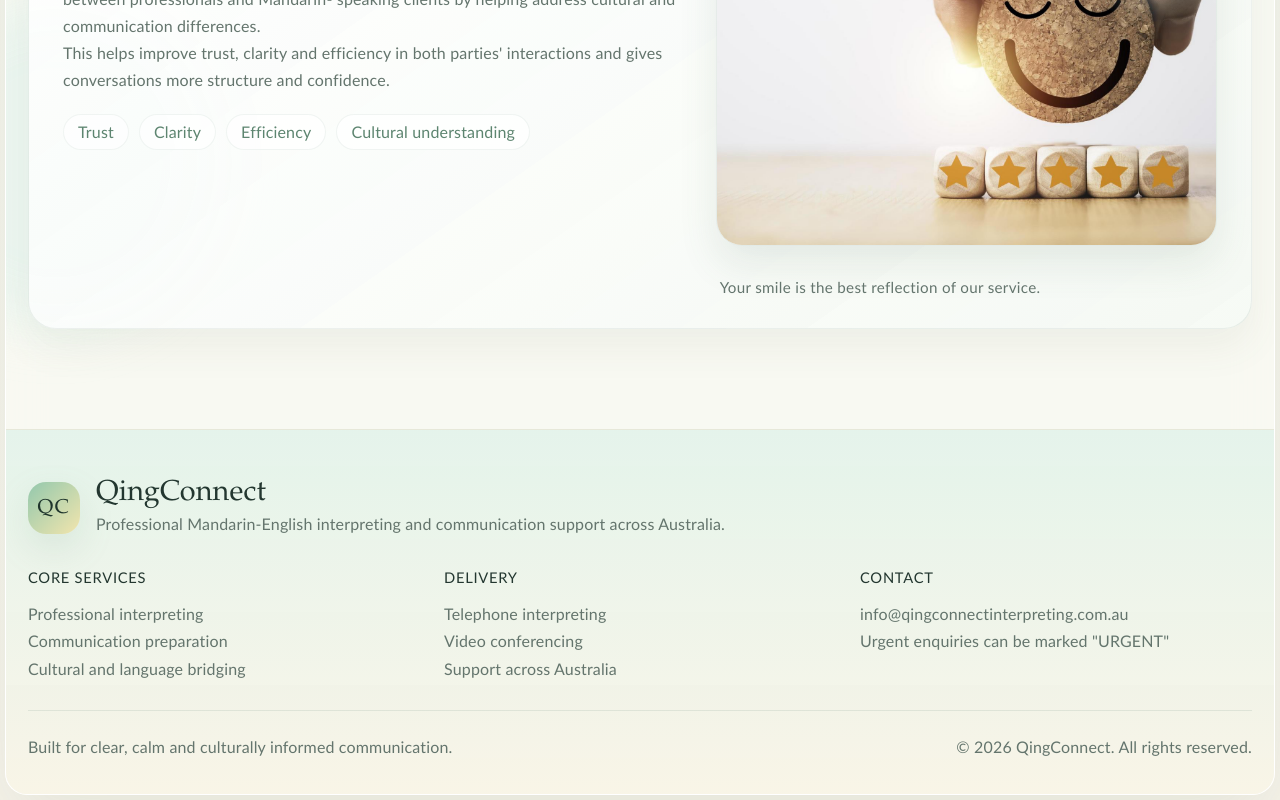
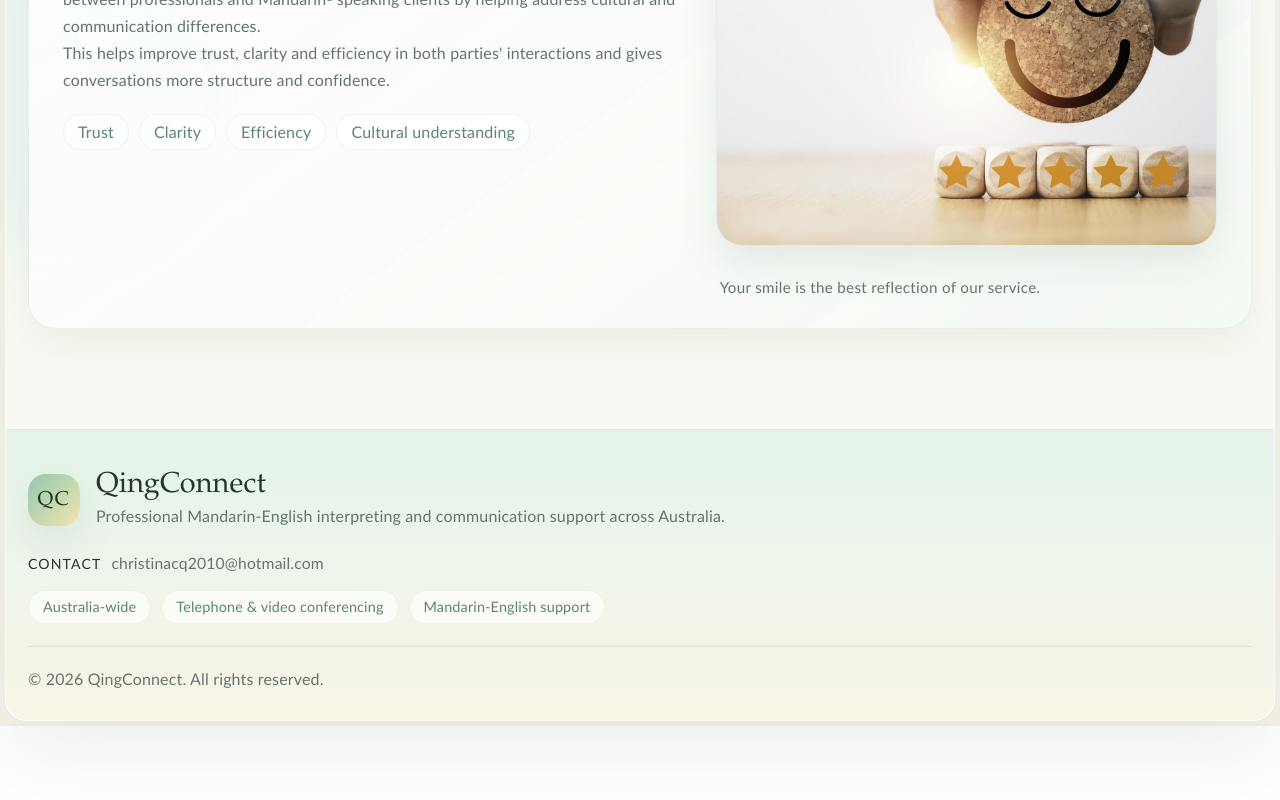
Before and after one commit to iris-yxy/qingconnect-website, a React (Vite) app: page / in a window 1280 px wide. Shown: the part 3136-3936 px from the top of the page. After the commit the page ends 3862 px from the top, so only its background shows below. Built offline with nearby package versions, Linux system fonts and the light colour scheme.

Commit message:
Refine site design and Netlify routing

```diff
--- a/src/components/Footer.jsx
+++ b/src/components/Footer.jsx
@@ -1,7 +1,7 @@
 function Footer() {
   return (
     <footer className="footer">
-      <div className="container footer-content">
+      <div className="container footer-content footer-content-simple">
         <div className="footer-brand">
           <span className="footer-mark">QC</span>
           <div>
@@ -13,30 +13,22 @@ function Footer() {
           </div>
         </div>
 
-        <div className="footer-grid">
-          <div>
-            <h4>Core Services</h4>
-            <p>Professional interpreting</p>
-            <p>Communication preparation</p>
-            <p>Cultural and language bridging</p>
+        <div className="footer-middle">
+          <div className="footer-contact-inline">
+            <span>Contact</span>
+            <a className="footer-email" href="mailto:christinacq2010@hotmail.com">
+              christinacq2010@hotmail.com
+            </a>
           </div>
 
-          <div>
-            <h4>Delivery</h4>
-            <p>Telephone interpreting</p>
-            <p>Video conferencing</p>
-            <p>Support across Australia</p>
-          </div>
-
-          <div>
-            <h4>Contact</h4>
-            <p>info@qingconnectinterpreting.com.au</p>
-            <p>Urgent enquiries can be marked "URGENT"</p>
+          <div className="footer-meta">
+            <span>Australia-wide</span>
+            <span>Telephone & video conferencing</span>
+            <span>Mandarin-English support</span>
           </div>
         </div>
 
-        <div className="footer-bottom">
-          <p>Built for clear, calm and culturally informed communication.</p>
+        <div className="footer-bottom footer-bottom-simple">
           <p>© 2026 QingConnect. All rights reserved.</p>
         </div>
       </div>
--- a/src/index.css
+++ b/src/index.css
@@ -767,7 +767,7 @@ textarea {
 
 .footer {
   margin-top: 10px;
-  padding: 48px 0 34px;
+  padding: 40px 0 28px;
   background:
     linear-gradient(180deg, rgba(227, 243, 234, 0.9), rgba(248, 244, 230, 0.92));
   border-top: 1px solid rgba(76, 117, 100, 0.1);
@@ -776,7 +776,18 @@ textarea {
 .footer-content {
   display: flex;
   flex-direction: column;
-  gap: 28px;
+  gap: 22px;
+}
+
+.footer-content-simple {
+  align-items: flex-start;
+}
+
+.footer-top {
+  display: grid;
+  grid-template-columns: minmax(280px, 1.1fr) minmax(220px, 0.9fr) minmax(220px, 0.8fr);
+  gap: 24px;
+  align-items: start;
 }
 
 .footer-brand {
@@ -792,26 +803,90 @@ textarea {
   font-weight: 500;
 }
 
-.footer-grid {
-  display: grid;
-  grid-template-columns: repeat(3, 1fr);
-  gap: 24px;
-}
-
 .footer h4 {
-  margin-bottom: 10px;
+  margin: 0 0 10px;
   font-size: 0.92rem;
   font-weight: 500;
   letter-spacing: 0.05em;
   text-transform: uppercase;
 }
 
+.footer-nav {
+  display: flex;
+  flex-direction: column;
+  gap: 10px;
+}
+
+.footer-nav a,
+.footer-contact a {
+  color: var(--heading);
+  text-decoration: none;
+}
+
+.footer-email {
+  color: var(--text-soft);
+  text-decoration: none;
+  font-family: var(--sans);
+  font-size: 0.98rem;
+  line-height: 1.6;
+}
+
+.footer-contact-inline {
+  display: flex;
+  align-items: center;
+  gap: 10px;
+  color: var(--text-soft);
+  font-size: 0.95rem;
+}
+
+.footer-middle {
+  display: flex;
+  flex-direction: column;
+  gap: 14px;
+}
+
+.footer-contact-inline span {
+  color: var(--heading);
+  font-size: 0.88rem;
+  letter-spacing: 0.08em;
+  text-transform: uppercase;
+}
+
+.footer-meta {
+  display: flex;
+  flex-wrap: wrap;
+  gap: 10px;
+}
+
+.footer-meta span {
+  display: inline-flex;
+  align-items: center;
+  min-height: 34px;
+  padding: 0 14px;
+  border-radius: 999px;
+  background: rgba(255, 255, 255, 0.62);
+  border: 1px solid rgba(84, 122, 104, 0.08);
+  color: var(--green-deep);
+  font-size: 0.9rem;
+}
+
+.footer-contact a {
+  font-size: 1rem;
+  line-height: 1.6;
+  overflow-wrap: anywhere;
+}
+
 .footer-bottom {
   display: flex;
   justify-content: space-between;
   gap: 18px;
-  padding-top: 22px;
+  padding-top: 18px;
   border-top: 1px solid rgba(76, 117, 100, 0.12);
+}
+
+.footer-bottom-simple {
+  width: 100%;
+  justify-content: flex-start;
 }
 
 @media (max-width: 1080px) {
@@ -825,7 +900,7 @@ textarea {
   .home-intro-grid,
   .values-grid,
   .booking-info-grid,
-  .footer-grid,
+  .footer-top,
   .trust-strip {
     grid-template-columns: 1fr;
   }
```
Also changed, not shown: 1 other file (tests, documents, lock files or other folders).
